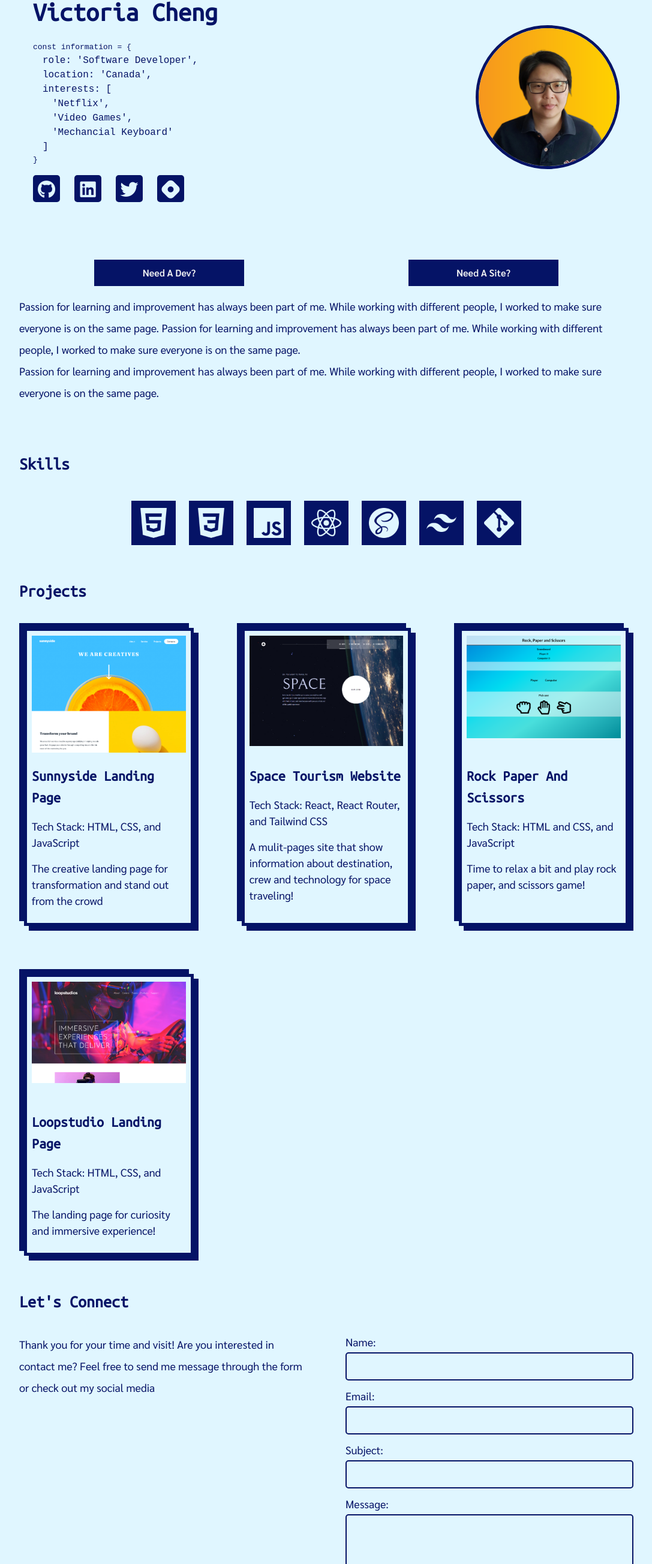
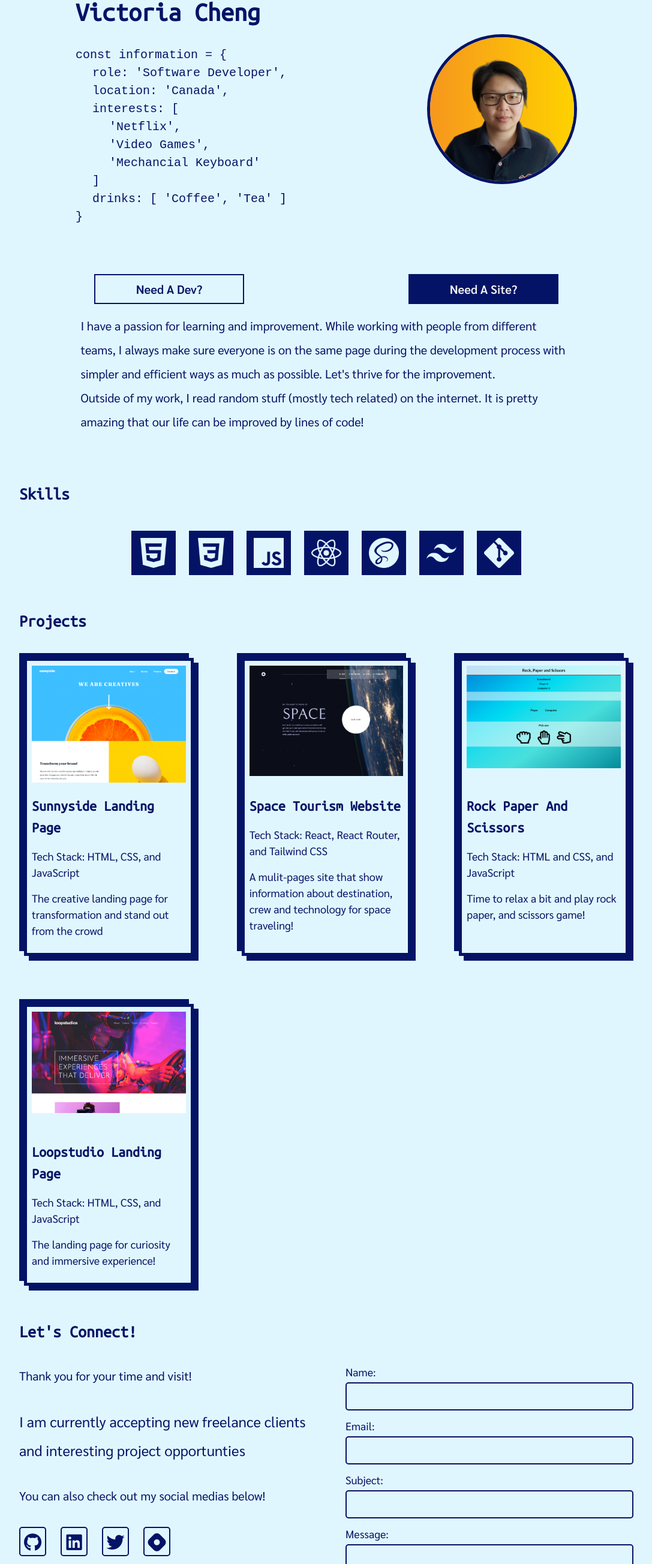
Before and after one commit to victoriacheng15/portfolio-2022, a website: page index.html in a window 1280 px wide. Shown: the part 132-2740 px from the top of the page at 60% size, without its empty margins (96-1183 px from the left). Drawn offline with Linux system fonts and the light colour scheme.

Commit message:
add content and change CSS/JS

```diff
--- a/index.html
+++ b/index.html
@@ -40,43 +40,43 @@
                 <div class="code">'Mechancial Keyboard'</div>
                 ]
               </div>
+              <div class="code">drinks: [ 'Coffee', 'Tea' ]</div>
               }</code
             >
-            <aside data-socials><ul></ul></aside>
           </section>
           <div class="profile-pic">
             <img src="./images/profile-pic.png" alt="Victoria" />
           </div>
         </div>
-
         <div class="dev-service">
           <div class="buttons">
-            <button>need a dev?</button>
+            <button class="clicked">need a dev?</button>
             <button>need a site?</button>
           </div>
           <div class="need">
             <section data-dev class="">
               <p>
-                Passion for learning and improvement has always been part of me.
-                While working with different people, I worked to make sure
-                everyone is on the same page. Passion for learning and
-                improvement has always been part of me. While working with
-                different people, I worked to make sure everyone is on the same
-                page.
+                I have a passion for learning and improvement. While working
+                with people from different teams, I always make sure everyone is
+                on the same page during the development process with simpler and
+                efficient ways as much as possible. Let's thrive for the
+                improvement.
               </p>
               <p>
-                Passion for learning and improvement has always been part of me.
-                While working with different people, I worked to make sure
-                everyone is on the same page.
+                Outside of my work, I read random stuff (mostly tech related) on
+                the internet. It is pretty amazing that our life can be improved
+                by lines of code!
               </p>
             </section>
             <section data-service class="hide-content">
               <p>
-                Do you need a webiste? Or do you need me to update or improve
-                your website? In the moible age, responsive and accessible web
-                presence is a must. It is my privilege to offer the opportunity
-                to be seen on the web to small businesses and individuals aronud
-                me. How can I help you today?
+                Do you need a website? I can build it for you! Or do you need me
+                to update or improve your website? I also can do these! In this
+                digital age where nearly everyone has access to either computers
+                or mobile phones, responsive and accessible web presence is a
+                must. It is my privilege to offer you the services that will
+                make your website for the world to see! How can I help you
+                today?
               </p>
             </section>
           </div>
@@ -93,15 +93,16 @@
         <div data-showcase class="showcase"></div>
       </section>
       <section id="contact" data-contact>
-        <h2>let's connect</h2>
+        <h2>let's connect!</h2>
         <div>
           <section class="contact-left">
+            <p>Thank you for your time and visit!</p>
             <p>
-              Thank you for your time and visit! Are you interested in contact
-              me? Feel free to send me message through the form or check out my
-              social media
+              I am currently accepting new freelance clients and interesting
+              project opportunties
             </p>
-            <!-- <aside data-socials><ul></ul></aside> -->
+            <p>You can also check out my social medias below!</p>
+            <aside><ul data-socials></ul></aside>
           </section>
           <form
             class="contact-form"
--- a/script.js
+++ b/script.js
@@ -6,10 +6,7 @@ const buttons = document.querySelectorAll('.buttons button');
 const devContent = document.querySelector('[data-dev]');
 const serviceContent = document.querySelector('[data-service]');
 
-const toggleContent = (contents) => {
-  contents.forEach((content) => content.classList.toggle('hide-content'));
-};
-
+// get heights of dev and service content
 const setHeight = () => {
   const devOrService = document.querySelector('.need');
   const devHeight = devContent.getBoundingClientRect().height;
@@ -17,22 +14,30 @@ const setHeight = () => {
   const totalHeight = devHeight > serviceHeight ? devHeight : serviceHeight;
   devOrService.style.height = `${totalHeight}px`;
 };
+// setHeight eventlistners
+window.addEventListener('DOMContentLoaded', setHeight);
+window.addEventListener('resize', setHeight);
+// end of get heights of dev and service content
 
-// setHeight();
+// show dev or service content
+const toggleContent = (contents) => {
+  contents.forEach((content) => content.classList.toggle('hide-content'));
+};
+
 const showContent = (button) => {
   const contents = [devContent, serviceContent];
   const isDevBtn = button.textContent.includes('dev');
   isDevBtn ? toggleContent(contents) : toggleContent(contents);
 };
-
 // dev or service buttons event listener
 buttons.forEach((button) =>
   button.addEventListener('click', () => {
+    buttons.forEach((btn) => btn.classList.remove('clicked'));
+    button.classList.add('clicked');
     showContent(button);
   })
 );
-window.addEventListener('DOMContentLoaded', setHeight);
-window.addEventListener('resize', setHeight);
+// end of show dev or service content
 
 // create elements
 const createElement = (tag) => document.createElement(tag);
@@ -71,7 +76,7 @@ const skillList = (info) => {
 
 // create social media links
 const socialList = (info) => {
-  const socialSections = [...document.querySelectorAll('[data-socials] ul')];
+  const socialSection = document.querySelector('[data-socials]');
   const socials = info.socialMedia;
   socials.forEach((social) => {
     const li = createElement('li');
@@ -84,7 +89,7 @@ const socialList = (info) => {
     i.classList.add('fa-brands', social.name);
     a.appendChild(i);
     li.appendChild(a);
-    socialSections.forEach((section) => section.appendChild(li));
+    socialSection.appendChild(li);
   });
 };
 
@@ -124,13 +129,27 @@ const createProjectCard = (info) => {
   });
 };
 
+const handleSubmit = (e) => {
+  e.preventDefault();
+  const myForm = document.querySelector('.contact-form');
+  const formData = new FormData(myForm);
+  fetch('/', {
+    method: 'POST',
+    headers: { 'Content-Type': 'application/x-www-form-urlencoded' },
+    body: new URLSearchParams(formData).toString(),
+  })
+    .then(() => console.log('Form successfully submitted'))
+    .catch((error) => console.log(error));
+};
+
+document.querySelector('form').addEventListener('submit', handleSubmit);
+
 // show current year in the footer
 function currentYear() {
   const year = document.querySelector('[data-current]');
   const date = new Date().getFullYear();
   year.textContent = date;
 }
-
 currentYear();
 
 // fetch data from info.json
@@ -143,5 +162,4 @@ async function populate() {
   skillList(info);
   createProjectCard(info);
 }
-
 populate();
--- a/style.css
+++ b/style.css
@@ -120,6 +120,7 @@ button {
   border: 2px solid var(--blue-900);
   background: var(--blue-900);
   color: var(--smoke-white);
+  font-size: 1.25rem;
   font-weight: 600;
   text-transform: capitalize;
   cursor: pointer;
@@ -203,7 +204,7 @@ section[data-need] {
 header > .container {
   flex-direction: column;
   justify-content: space-between;
-  gap: 6rem;
+  gap: 5rem;
 }
 
 .about-me {
@@ -214,19 +215,22 @@ header > .container {
 @media (min-width: 768px) {
   .about-me {
     flex-direction: row;
-    justify-content: space-between;
+    justify-content: space-around;
   }
 }
 
 section[data-about] {
   flex-direction: column;
-  gap: 1rem;
+  gap: 1.5rem;
+}
+
+code {
+  font-size: 1.25rem;
 }
 
 .code {
-  margin-left: 1rem;
+  margin-left: 1.75rem;
   display: block;
-  font-size: 1rem;
 }
 
 @media (min-width: 768px) {
@@ -236,7 +240,7 @@ section[data-about] {
 }
 
 .profile-pic {
-  width: min(70%, 240px);
+  width: min(70%, 250px);
   aspect-ratio: 1;
   border: 5px solid var(--blue-900);
   border-radius: 50%;
@@ -262,6 +266,11 @@ section[data-about] {
   width: min(90%, 250px);
 }
 
+.buttons button.clicked {
+  background: var(--blue-600);
+  color: var(--blue-900);
+}
+
 .need {
   width: 100%;
   height: 210px;
@@ -271,12 +280,16 @@ section[data-about] {
 section[data-dev],
 section[data-service] {
   position: absolute;
+  width: 80%;
+  left: 50%;
+  transform: translateX(-50%);
   transition: var(--standard-transition);
 }
 
 section[data-dev] p,
 section[data-service] p {
   line-height: 2;
+  font-size: 1.25rem;
 }
 
 .hide-content {
@@ -296,15 +309,13 @@ aside ul {
   display: grid;
   place-items: center;
   font-size: 30px;
-  background: var(--blue-900);
   border-radius: var(--standard-radius);
-  color: var(--blue-600);
+  border: 2px solid var(--blue-900);
   transition: var(--standard-transition);
 }
 
 .social-link:hover {
-  background: var(--blue-600);
-  color: var(--blue-900);
+  box-shadow: 5px 5px 0 var(--blue-900), -5px -5px 0 var(--blue-900);
 }
 
 /* main */
@@ -415,8 +426,14 @@ form {
   flex-direction: column;
   gap: 2rem;
 }
+
 .contact-left p {
+  font-size: 1.25rem;
   line-height: 2;
+}
+
+.contact-left p:nth-child(2) {
+  font-size: 1.5rem;
 }
 
 form p,
```
Also changed, not shown: .eslintrc.js.
